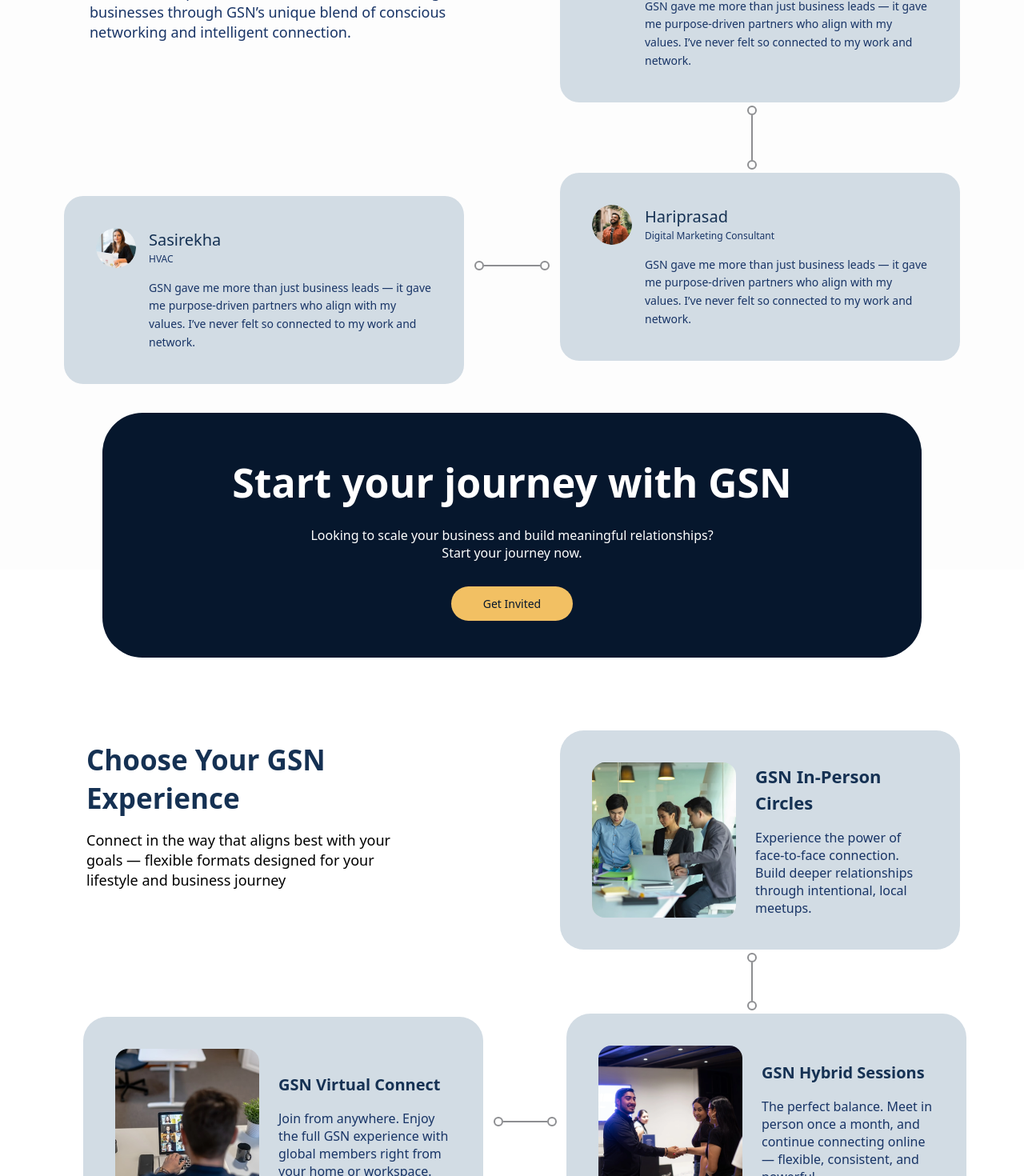
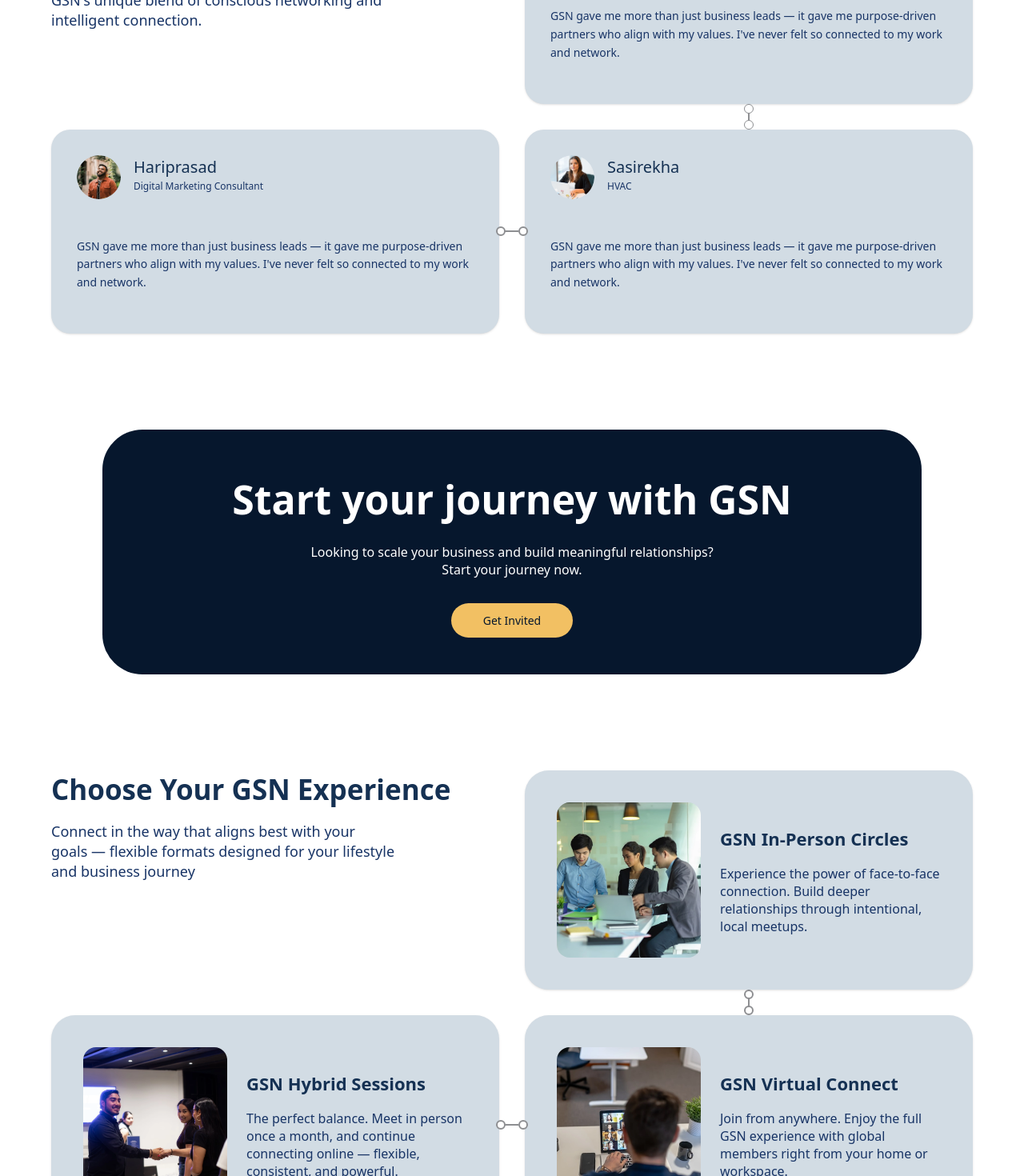
Before and after one commit to wolvio-cloud/GSN, a React (Vite) app: page /experience in a window 1280 px wide. Shown: the part 1980-3450 px from the top of the page at 80% size. Built offline with nearby package versions, Linux system fonts and the light colour scheme; no server answers.

Commit message:
fixes on experience and mission

```diff
--- a/src/components/about/CoreValues.jsx
+++ b/src/components/about/CoreValues.jsx
@@ -73,7 +73,7 @@
 
 const CoreValues = () => {
   return (
-    <section className="py-20 px-6 lg:px-24 bg-white overflow-x-hidden">
+    <section className="py-20 px-6 lg:px-24 bg-white overflow-x-hidden sm:mt-0 lg:mt-10 ">
       <div className="max-w-[1400px] mx-auto">
         {/* Header */}
         <div className="flex flex-col lg:flex-row items-start justify-between gap-8">
--- a/src/components/experience/Gainexp.jsx
+++ b/src/components/experience/Gainexp.jsx
@@ -45,7 +45,7 @@
   ];
 
   return (
-    <section className="w-full px-4 sm:px-8 md:px-12 py-16 bg-white">
+    <section className="w-full px-4 sm:px-8 md:px-12 py-12 bg-white">
       <div className="max-w-7xl mx-auto">
         <h2 className="text-[28px] sm:text-[32px] md:text-[42px] text-black font-bold text-center font-ubuntu mb-12">
           What you gain with GSN
--- a/src/components/experience/Gsnexp.jsx
+++ b/src/components/experience/Gsnexp.jsx
@@ -5,7 +5,7 @@
     title: "GSN In-Person Circles",
     description:
       "Experience the power of face-to-face connection. Build deeper relationships through intentional, local meetups.",
-    image: "/experience/gsnexp/e1.webp", // adjust your path accordingly
+    image: "/experience/gsnexp/e1.webp",
   },
   {
     title: "GSN Hybrid Sessions",
@@ -23,23 +23,31 @@
 
 const Gsnexp = () => {
   return (
-    <section className="bg-white py-10 px-4 md:px-20">
-      {/* Heading */}
-      <div className="text-left md:w-[400px] mb-10 md:ml-7 justify-center">
-        <h2 className="text-[#153153] text-[28px] md:text-[35px] font-ubuntu font-bold leading-snug">
-          Choose Your GSN Experience
-        </h2>
-        <p className="text-black text-[16px] md:text-[18px] font-ubuntu font-normal mt-4 leading-snug">
-          Connect in the way that aligns best with your goals — flexible formats
-          designed for your lifestyle and business journey
-        </p>
-      </div>
+    <section className="w-full px-4 sm:px-8 md:px-12 py-14 bg-white">
+      <div className="relative grid grid-cols-1 md:grid-cols-2 gap-8 max-w-6xl mx-auto">
+        {/* Heading & Description */}
+        <div>
+          <h2 className="text-[#153153] text-[28px] md:text-[35px] font-ubuntu font-bold leading-snug">
+            Choose Your GSN Experience
+          </h2>
+          <p className="text-[#183466] text-[16px] md:text-[18px] font-ubuntu mt-4 leading-snug">
+            Connect in the way that aligns best with your <br />
+            goals —  flexible formats designed for your lifestyle <br />
+            and business journey
+          </p>
 
-      {/* Cards layout */}
-      <div className="relative flex flex-col items-center gap-5 md:gap-20 max-w-6xl mx-auto md:-mt-60 ">
+        </div>
 
         {/* Card 1 */}
-        <div className="flex flex-col md:flex-row items-center bg-[#D2DCE4] rounded-[30px] w-full md:w-[500px] min-h-[200px] md:self-end p-6 md:p-10 gap-6 ">
+        <div className="relative bg-[#D2DCE4] rounded-[30px] p-6 md:p-10 shadow-sm flex flex-col md:flex-row items-center gap-6">
+          {/* Connector (Card 1 → Card 3 vertical) */}
+          <div className="absolute left-1/2 bottom-0 translate-y-full -translate-x-1/2 hidden md:flex flex-col items-center">
+            <div className="h-6 w-[2px] bg-[#8d8e91] relative">
+              <div className="w-3 h-3 rounded-full border-2 border-[#8d8e91] bg-white absolute -top-0 left-1/2 -translate-x-1/2"></div>
+              <div className="w-3 h-3 rounded-full border-2 border-[#8d8e91] bg-white absolute -bottom-2 left-1/2 -translate-x-1/2"></div>
+            </div>
+          </div>
+
           <img
             src={gsnCards[0].image}
             alt={gsnCards[0].title}
@@ -49,56 +57,49 @@
             <h3 className="text-[#153153] text-[20px] md:text-[22px] font-ubuntu font-bold mb-4">
               {gsnCards[0].title}
             </h3>
-            <p className="text-[#183466] text-[14px] md:text-[16px] font-ubuntu font-normal leading-snug">
+            <p className="text-[#183466] text-[14px] md:text-[16px] font-ubuntu leading-snug">
               {gsnCards[0].description}
             </p>
           </div>
         </div>
 
-        {/* Vertical line + hollow dots between Card 1 & 2 */}
-<div className="hidden md:flex flex-col items-center md:-mt-20 md:ml-150">
-  <div className="w-3 h-3 rounded-full border-2 border-[#8d8e91] bg-transparent mt-1" />
-  <div className="w-[2px] h-12 bg-[#8d8e91]" />
-  <div className="w-3 h-3 rounded-full border-2 border-[#8d8e91] bg-transparent mb-1" />
-</div>
+        {/* Card 2 */}
+        <div className="relative bg-[#D2DCE4] rounded-[30px] p-6 md:p-10 shadow-sm flex flex-col md:flex-row items-center gap-6">
+          {/* Connector (Card 2 → Card 3 horizontal) */}
+          <div className="absolute right-0 top-1/2 translate-x-full -translate-y-1/2 hidden md:flex items-center">
+            <div className="w-6 h-[2px] bg-[#8d8e91] relative">
+              <div className="w-3 h-3 rounded-full border-2 border-[#8d8e91] bg-white absolute -left-1 top-1/2 -translate-y-1/2"></div>
+              <div className="w-3 h-3 rounded-full border-2 border-[#8d8e91] bg-white absolute -right-3 top-1/2 -translate-y-1/2"></div>
+            </div>
+          </div>
 
-
-        {/* Card 2 */}
-        <div className="flex flex-col md:flex-row items-center bg-[#D2DCE4] rounded-[30px] w-full md:w-[500px] min-h-[200px] md:self-end p-6 md:p-10 gap-6 md:-mr-2 md:-mt-20">
           <img
             src={gsnCards[1].image}
             alt={gsnCards[1].title}
             className="w-full md:w-[180px] h-[194px] object-cover rounded-2xl"
           />
           <div>
-            <h3 className="text-[#153153] text-[20px] md:text-[20px] font-ubuntu font-bold mb-4">
+            <h3 className="text-[#153153] text-[20px] md:text-[22px] font-ubuntu font-bold mb-4">
               {gsnCards[1].title}
             </h3>
-            <p className="text-[#183466] text-[14px] md:text-[16px] font-ubuntu font-normal leading-snug">
+            <p className="text-[#183466] text-[14px] md:text-[16px] font-ubuntu leading-snug">
               {gsnCards[1].description}
             </p>
           </div>
         </div>
 
-       {/* Horizontal line + dots between Card 2 & 3 */}
-<div className="hidden md:flex items-center justify-center w-[55px] h-[2px] bg-[#8d8e91] relative -mt-12 md:-mt-55 ml-8">
-  <div className="w-3 h-3 rounded-full border-2 border-[#8d8e91] bg-transparent absolute -left-3" />
-  <div className="w-3 h-3 rounded-full border-2 border-[#8d8e91] bg-transparent absolute -right-3" />
-</div>
-
-
         {/* Card 3 */}
-        <div className="flex flex-col md:flex-row items-center bg-[#D2DCE4] rounded-[30px] w-full md:w-[500px] min-h-[200px] md:self-start p-6 md:p-10 gap-6 mt-0 md:-mt-53 md:ml-6">
+        <div className="bg-[#D2DCE4] rounded-[30px] p-6 md:p-10 shadow-sm flex flex-col md:flex-row items-center gap-6">
           <img
             src={gsnCards[2].image}
             alt={gsnCards[2].title}
             className="w-full md:w-[180px] h-[194px] object-cover rounded-2xl"
           />
           <div>
-            <h3 className="text-[#153153] text-[20px] md:text-[20px] font-ubuntu font-bold mb-4">
+            <h3 className="text-[#153153] text-[20px] md:text-[22px] font-ubuntu font-bold mb-4">
               {gsnCards[2].title}
             </h3>
-            <p className="text-[#183466] text-[14px] md:text-[16px] font-ubuntu font-normal leading-snug">
+            <p className="text-[#183466] text-[14px] md:text-[16px] font-ubuntu leading-snug">
               {gsnCards[2].description}
             </p>
           </div>
--- a/src/components/experience/Inspiring.jsx
+++ b/src/components/experience/Inspiring.jsx
@@ -6,48 +6,59 @@
     title: "Waste Water Treatment",
     image: "/experience/inspiring/i1.webp",
     content:
-      "GSN gave me more than just business leads — it gave me purpose-driven partners who align with my values. I’ve never felt so connected to my work and network.",
+      "GSN gave me more than just business leads — it gave me purpose-driven partners who align with my values. I've never felt so connected to my work and network.",
   },
   {
     name: "Hariprasad",
     title: "Digital Marketing Consultant",
     image: "/experience/inspiring/i2.webp",
     content:
-      "GSN gave me more than just business leads — it gave me purpose-driven partners who align with my values. I’ve never felt so connected to my work and network.",
+      "GSN gave me more than just business leads — it gave me purpose-driven partners who align with my values. I've never felt so connected to my work and network.",
   },
   {
     name: "Sasirekha",
     title: "HVAC",
     image: "/experience/inspiring/i3.webp",
     content:
-      "GSN gave me more than just business leads — it gave me purpose-driven partners who align with my values. I’ve never felt so connected to my work and network.",
+      "GSN gave me more than just business leads — it gave me purpose-driven partners who align with my values. I've never felt so connected to my work and network.",
   },
 ];
 
 const Inspiring = () => {
   return (
-    <section className="bg-[#fdfdfd] py-16 px-4 md:px-20">
-      {/* Heading */}
-      <div className="text-left md:w-[500px] mb-10 md:ml-8">
+    <section className="w-full px-4 sm:px-8 md:px-12 py-14 bg-white">
+      <div className="relative grid grid-cols-1 md:grid-cols-2 gap-8 max-w-6xl mx-auto">
+        {/* Card 1 → Heading & Description */}
+        <div>
           <h2 className="text-[#153153] text-[28px] md:text-[35px] font-ubuntu font-bold leading-snug">
             Professional & Inspiring
           </h2>
           <p className="text-[#183466] text-[16px] md:text-[18px] font-ubuntu mt-4 leading-snug">
-          See how entrepreneurs worldwide are transforming their businesses
-          through GSN’s unique blend of conscious networking and intelligent
-          connection.
+            See how entrepreneurs worldwide are <br />
+            transforming their businesses through <br />
+            GSN's unique blend of conscious networking and<br />
+            intelligent connection.
           </p>
+
         </div>
 
-      {/* Cards + Connecting Lines */}
-      <div className="relative w-full max-w-6xl mx-auto flex flex-col items-center gap-5 md:gap-20 md:-mt-50">
-        {/* CARD 1 */}
-        <div className="relative bg-[#D2DCE4] rounded-3xl p-6 md:p-10 w-full md:w-[500px] min-h-[200px] md:self-end">
+        {/* Card 2 */}
+        <div className="relative bg-[#D2DCE4] rounded-3xl p-6 md:p-8 shadow-sm">
+          {/* Connector (Card 2 → Card 4 vertical) */}
+          <div className="absolute left-1/2 bottom-0 translate-y-full -translate-x-1/2 hidden md:flex flex-col items-center">
+            <div className="h-6 w-[2px] bg-[#8d8e91] relative">
+              {/* Dot at Card 2 bottom */}
+              <div className="w-3 h-3 rounded-full border-1 border-[#8d8e91] bg-white absolute -top-0 left-1/2 -translate-x-1/2"></div>
+              {/* Floating dot above Card 4 */}
+              <div className="w-3 h-3 rounded-full border-1 border-[#8d8e91] bg-white absolute -bottom-2 left-1/2 -translate-x-1/2"></div>
+            </div>
+          </div>
+
           <div className="flex items-start gap-4">
             <img
               src={testimonials[0].image}
-              alt="Karunamoorthy"
-              className="w-[50px] h-[50px] object-cover rounded-full"
+              alt={testimonials[0].name}
+              className="w-[55px] h-[55px] object-cover rounded-full"
             />
             <div>
               <h3 className="text-[#153153] text-[20px] font-ubuntu font-medium">
@@ -56,26 +67,30 @@
               <p className="text-[#183466] text-[12px] font-ubuntu font-medium">
                 {testimonials[0].title}
               </p>
-              <p className="text-[#183466] text-[14px] font-ubuntu mt-4 leading-relaxed">
+            </div>
+          </div>
+          <p className="text-[#183466] text-[14px] font-ubuntu mt-12 mb-5 leading-relaxed">
             {testimonials[0].content}
           </p>
         </div>
+
+        {/* Card 3 */}
+        <div className="relative bg-[#D2DCE4] rounded-3xl p-6 md:p-8 shadow-sm">
+          {/* Connector (Card 3 → Card 4 horizontal) */}
+          <div className="absolute right-0 top-1/2 translate-x-full -translate-y-1/2 hidden md:flex items-center">
+            <div className="w-6 h-[2px] bg-[#8d8e91] relative">
+              {/* Dot at Card 3 right */}
+              <div className="w-3 h-3 rounded-full border-2 border-[#8d8e91] bg-white absolute -left-1 top-1/2 -translate-y-1/2"></div>
+              {/* Floating dot left of Card 4 */}
+              <div className="w-3 h-3 rounded-full border-2 border-[#8d8e91] bg-white absolute -right-3 top-1/2 -translate-y-1/2"></div>
             </div>
           </div>
 
-       {/* LINE + DOTS Between Card 1 & 2 */}
-<div className="w-[2px] h-14 bg-[#8d8e91] relative flex-col items-center md:-mt-16 md:ml-150 hidden md:flex">
-  <div className="w-3 h-3 rounded-full border-2 border-[#8d8e91] bg-transparent absolute -top-3"></div>
-  <div className="w-3 h-3 rounded-full border-2 border-[#8d8e91] bg-transparent absolute -bottom-3"></div>
-</div>
-
-        {/* CARD 2 */}
-        <div className="relative bg-[#D2DCE4] rounded-3xl p-6 md:p-10 w-full md:w-[500px] min-h-[200px] md:self-end md:-mt-16  ">
           <div className="flex items-start gap-4">
             <img
               src={testimonials[1].image}
-              alt="Hariprasad"
-              className="w-[50px] h-[50px] object-cover rounded-full"
+              alt={testimonials[1].name}
+              className="w-[55px] h-[55px] object-cover rounded-full"
             />
             <div>
               <h3 className="text-[#153153] text-[20px] font-ubuntu font-medium">
@@ -84,26 +99,20 @@
               <p className="text-[#183466] text-[12px] font-ubuntu font-medium">
                 {testimonials[1].title}
               </p>
-              <p className="text-[#183466] text-[14px] font-ubuntu mt-4 leading-relaxed">
+            </div>
+          </div>
+          <p className="text-[#183466] text-[14px] font-ubuntu mt-12 mb-5 leading-relaxed">
             {testimonials[1].content}
           </p>
         </div>
-          </div>
-        </div>
 
-       {/* HORIZONTAL LINE Between Card 2 & 3 */}
-<div className="h-[2px] w-full max-w-[70px] bg-[#8d8e91] relative items-center justify-center md:-mt-50 hidden md:flex">
-  <div className="w-3 h-3 rounded-full border-2 border-[#8d8e91] bg-transparent absolute -left-3"></div>
-  <div className="w-3 h-3 rounded-full border-2 border-[#8d8e91] bg-transparent absolute -right-3"></div>
-</div>
-
-        {/* CARD 3 */}
-        <div className="relative bg-[#D2DCE4] rounded-3xl p-6 md:p-10 w-full md:w-[500px] min-h-[200px] md:self-start mt-0 md:-top-42">
+        {/* Card 4 */}
+        <div className="bg-[#D2DCE4] rounded-3xl p-6 md:p-8 shadow-sm">
           <div className="flex items-start gap-4">
             <img
               src={testimonials[2].image}
-              alt="Sasirekha"
-              className="w-[50px] h-[50px] object-cover rounded-full"
+              alt={testimonials[2].name}
+              className="w-[55px] h-[55px] object-cover rounded-full"
             />
             <div>
               <h3 className="text-[#153153] text-[20px] font-ubuntu font-medium">
@@ -112,11 +121,11 @@
               <p className="text-[#183466] text-[12px] font-ubuntu font-medium">
                 {testimonials[2].title}
               </p>
-              <p className="text-[#183466] text-[14px] font-ubuntu mt-4 leading-relaxed">
+            </div>
+          </div>
+          <p className="text-[#183466] text-[14px] font-ubuntu mt-12 mb-5 leading-relaxed">
             {testimonials[2].content}
           </p>
-            </div>
-          </div>
         </div>
       </div>
     </section>
--- a/src/components/experience/Journey.jsx
+++ b/src/components/experience/Journey.jsx
@@ -4,7 +4,7 @@
 
 const Journey = () => {
   return (
-    <section className="px-4 md:px-8 py-16 -mt-20 md:-mt-65">
+    <section className="px-4 md:px-8 py-16 ">
       <div className="bg-[#06172D] rounded-[50px] w-full max-w-5xl mx-auto px-6 md:px-20 py-12 md:py-14 text-center text-white">
         {/* Main Heading */}
         <h2 className="text-[26px] md:text-[50px] font-ubuntu font-bold leading-tight mb-6">
```
Also changed, not shown: src/components/about/Mission.jsx (+11 -11 lines), src/components/experience/Heroexp.jsx (indentation only). Lines whose indentation alone changed are shown as unchanged.
